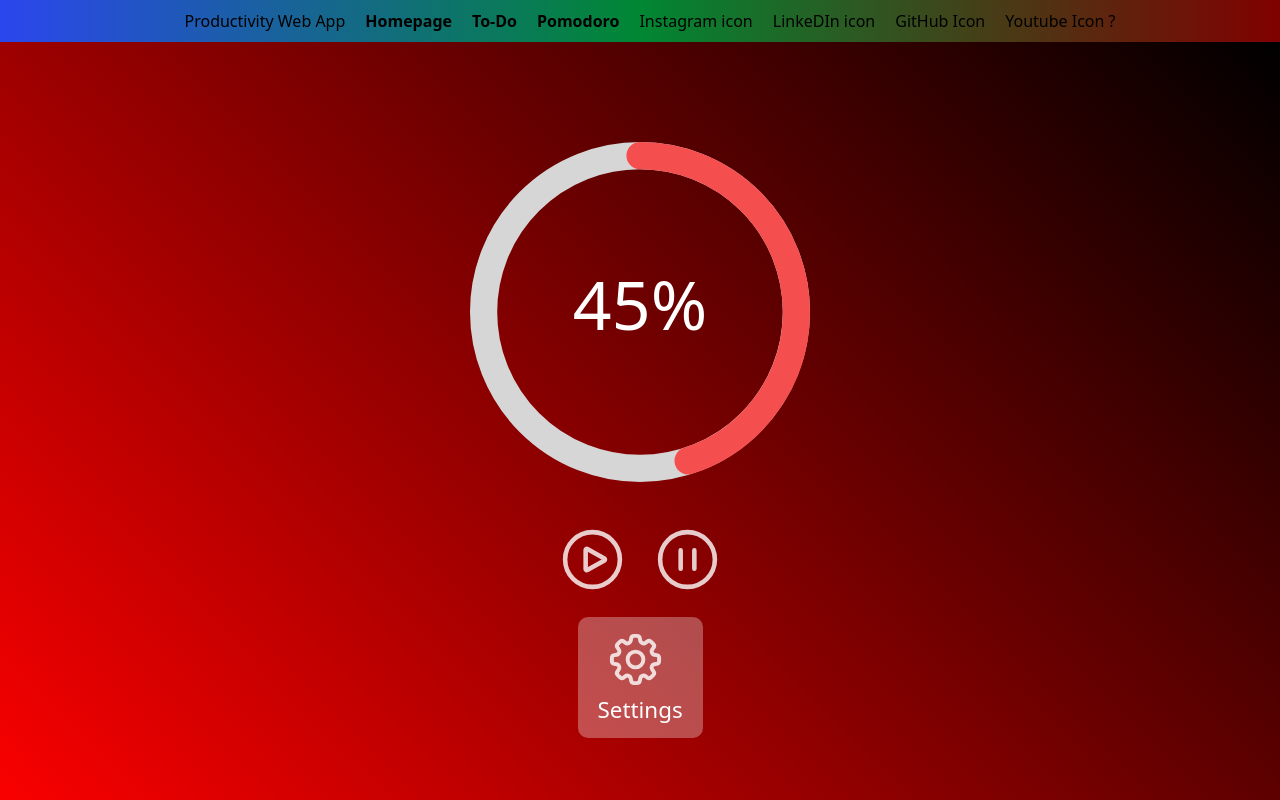
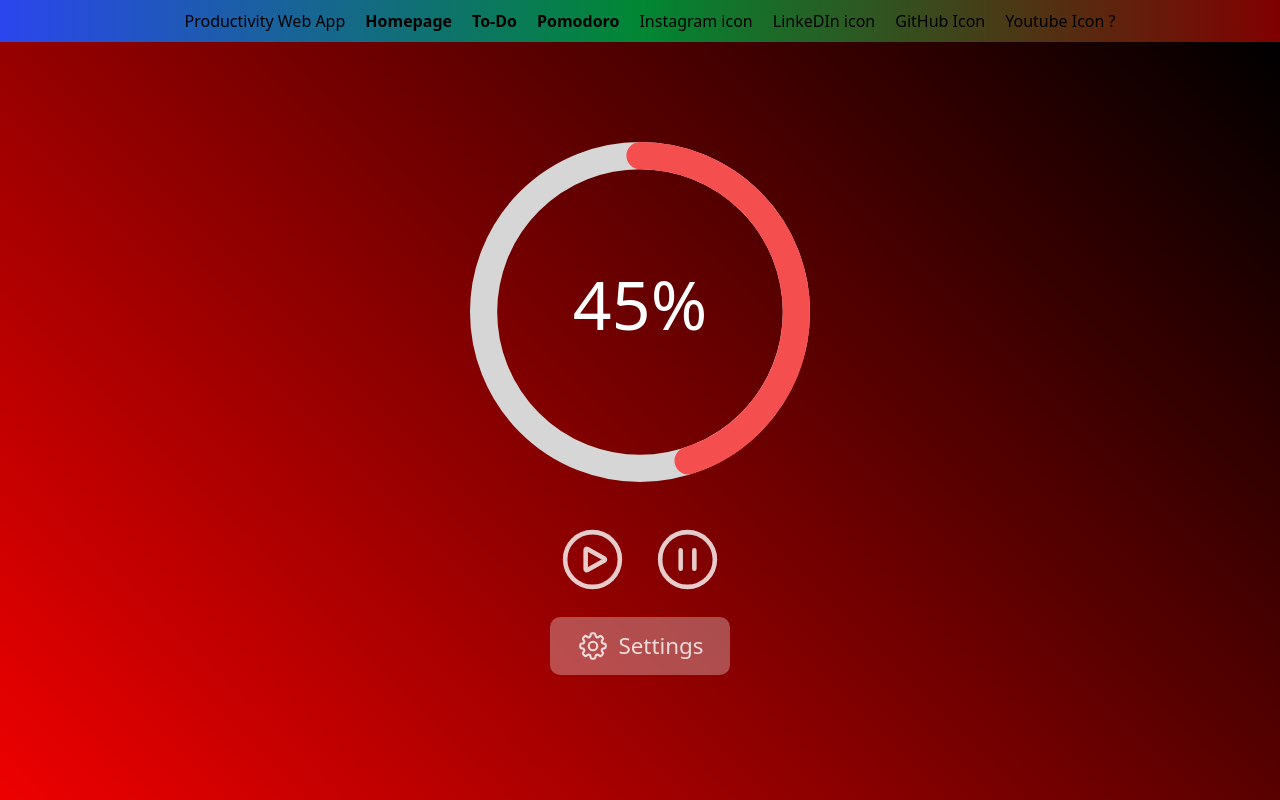
Before and after one commit to WilkinsGBE/ProductivityWebApp, a React (Vite) app: page /pomodoro in a window 1280 px wide. Shown: the top 800 px of the page. Built offline with nearby package versions, Linux system fonts and the light colour scheme.

Commit message:
Finally fixed the UI for the settings button

```diff
--- a/src/components/PomodoroApp/PomodoroApp.css
+++ b/src/components/PomodoroApp/PomodoroApp.css
@@ -13,7 +13,6 @@
     rgba(0, 0, 0, 1) 100%
  */
   color: white;
-  height: 100vh;
 }
 
 main {
@@ -21,6 +20,7 @@ main {
   max-width: 340px;
   margin: 0 auto 20px auto;
   text-align: center;
+  height: 100vh;
 }
 
 button {
@@ -30,6 +30,15 @@ button {
   width: 100%;
   display: flex;
   cursor: pointer;
+  align-items: center;
+}
+
+button:hover span {
+  color: green;
+}
+
+button:hover .size-6 {
+  stroke: green;
 }
 
 /* the 1st container with both button */
@@ -40,27 +49,37 @@ button {
   gap: 10px;
 }
 
-.play-button, .pause-button{
+.play-button,
+.pause-button {
   width: 25%;
 }
 
 /* the second container with the button */
 .settings {
   margin-top: 20px;
-  justify-items: center;
+  display: inline-block;
+  justify-content: center;
+  align-items: center;
+  align-self: center;
+  align-content: center;
 }
 
 .settings-button {
-  width: 25%;
   background-color: rgba(255, 255, 255, 0.3);
   border-radius: 10px;
   padding: 10px 20px;
-  display: flexbox;
-  flex-direction: row;
+  display: inline-block;
+  justify-content: center;
+  display: flex;
+  justify-content: center;
+  align-items: center;
+  gap: 100px;
 }
 
 .settings-button svg {
-  margin-right: 10px;
+  width: 34px;
+  height: 34px;
+  padding-right: 8px;
 }
 
 .settings-button span {
--- a/src/components/PomodoroApp/SettingsButton.jsx
+++ b/src/components/PomodoroApp/SettingsButton.jsx
@@ -4,6 +4,7 @@ import "./PomodoroApp.css";
 export const SettingsButton = (props) => {
   return (
     <div className={props.className}>
+      <div>
         <button>
           <svg
             xmlns="http://www.w3.org/2000/svg"
@@ -24,8 +25,9 @@ export const SettingsButton = (props) => {
               d="M15 12a3 3 0 1 1-6 0 3 3 0 0 1 6 0Z"
             />
           </svg>
+          <span>Settings</span>
         </button>
-      <span>Settings</span>
+      </div>
     </div>
   );
 };
```
Lines whose indentation alone changed are shown as unchanged.
